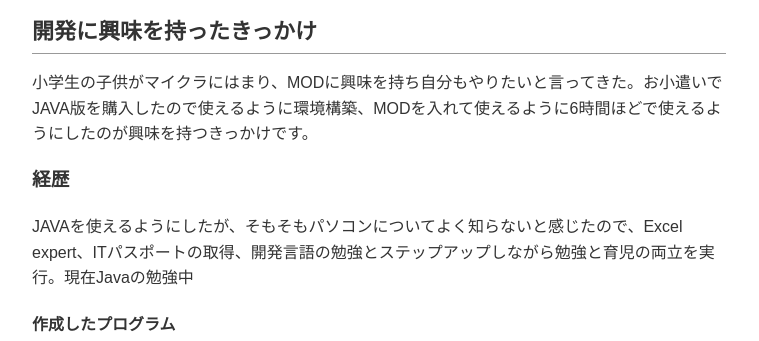
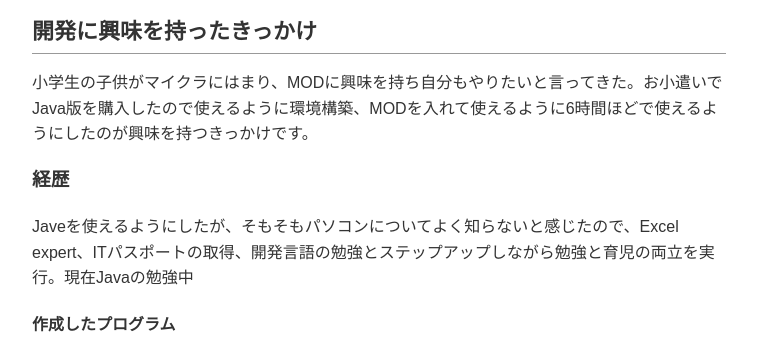
Before and after one commit to ryo27-mike/.github.io, a plain HTML site: page index.html in a window 1280 px wide. Shown: the part 155-496 px from the top of the page, 261-1020 px from the left. Drawn offline with Linux system fonts and the light colour scheme.

Commit message:
Update index.html

```diff
--- a/index.html
+++ b/index.html
@@ -17,9 +17,9 @@
 <main>
 <div id="inner">
 <h2>開発に興味を持ったきっかけ</h2>
-<p>小学生の子供がマイクラにはまり、MODに興味を持ち自分もやりたいと言ってきた。お小遣いでJAVA版を購入したので使えるように環境構築、MODを入れて使えるように6時間ほどで使えるようにしたのが興味を持つきっかけです。</p>
+<p>小学生の子供がマイクラにはまり、MODに興味を持ち自分もやりたいと言ってきた。お小遣いでJava版を購入したので使えるように環境構築、MODを入れて使えるように6時間ほどで使えるようにしたのが興味を持つきっかけです。</p>
 <h3>経歴</h3>
-<p>JAVAを使えるようにしたが、そもそもパソコンについてよく知らないと感じたので、Excel　expert、ITパスポートの取得、開発言語の勉強とステップアップしながら勉強と育児の両立を実行。現在Javaの勉強中</p>
+<p>Javeを使えるようにしたが、そもそもパソコンについてよく知らないと感じたので、Excel　expert、ITパスポートの取得、開発言語の勉強とステップアップしながら勉強と育児の両立を実行。現在Javaの勉強中</p>
 <h4>作成したプログラム</h4>
 <p>完成次第随時アップしていきます</p>
 </div>
```
